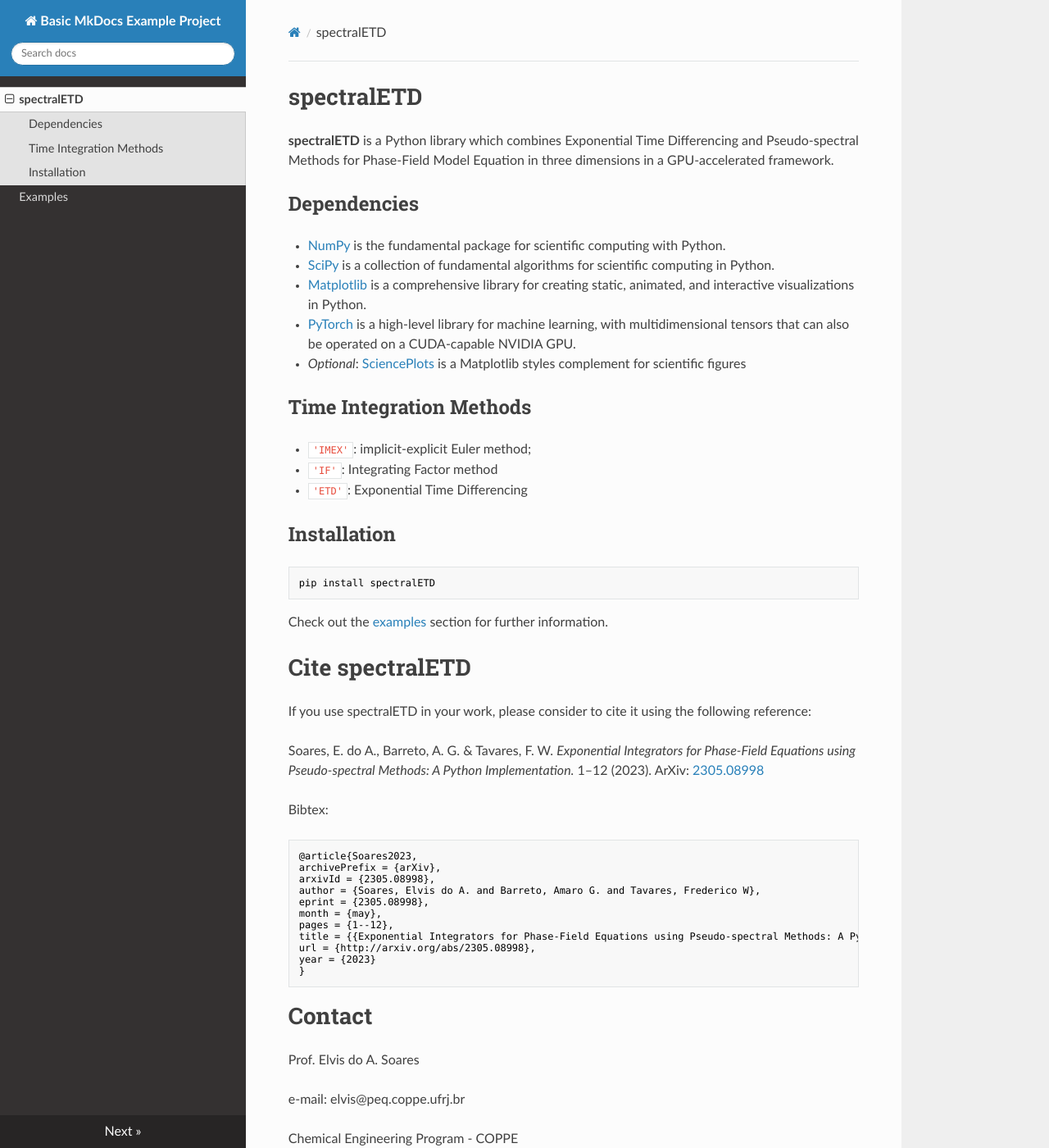
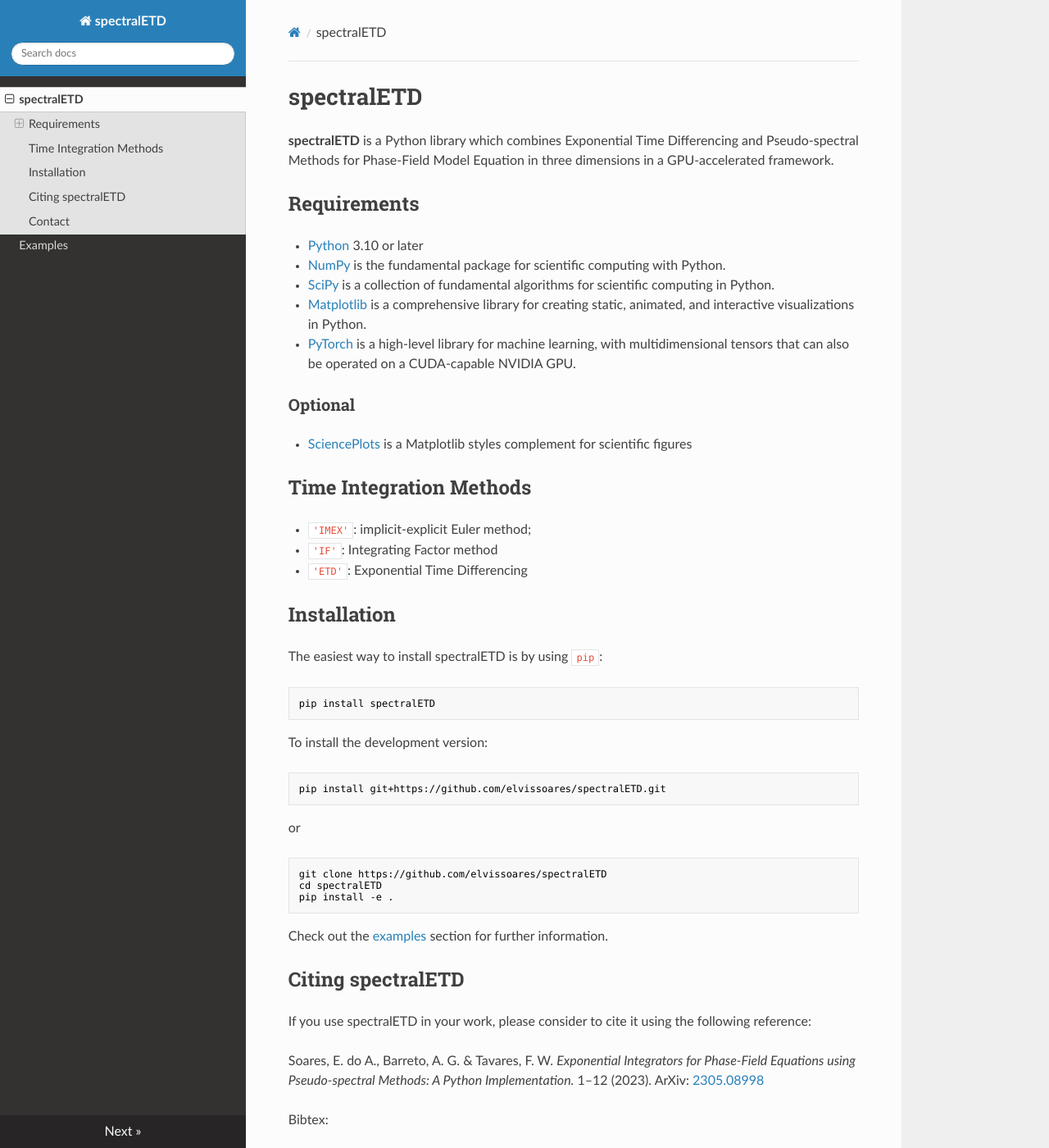
Before and after one commit to elvissoares/spectralETD, an MkDocs documentation site: the page built from docs/index.md, in a window 1280 px wide and 1400 px high. Shown: the whole window at 82% size. Built offline with MkDocs 1.6.1, drawn with Linux system fonts in a browser that asks for light colours; nearby versions of some CDN libraries.

Commit message:
Updating README

````diff
--- a/README.md
+++ b/README.md
@@ -2,13 +2,16 @@
 
 **spectralETD** is a Python library which combines Exponential Time Differencing and Pseudo-spectral Methods for Phase-Field Model Equation in three dimensions in a GPU-accelerated framework.
 
-## Dependencies
+## Requirements
 
+* [Python](https://www.python.org/) 3.10 or later
 * [NumPy](https://numpy.org) is the fundamental package for scientific computing with Python.
 * [SciPy](https://scipy.org/) is a collection of fundamental algorithms for scientific computing in Python.
 * [Matplotlib](https://matplotlib.org/stable/index.html) is a comprehensive library for creating static, animated, and interactive visualizations in Python.
 * [PyTorch](https://pytorch.org/) is a high-level library for machine learning, with multidimensional tensors that can also be operated on a CUDA-capable NVIDIA GPU.
-* *Optional*: [SciencePlots](https://github.com/garrettj403/SciencePlots) is a Matplotlib styles complement for scientific figures
+
+### Optional
+* [SciencePlots](https://github.com/garrettj403/SciencePlots) is a Matplotlib styles complement for scientific figures
 
 ## Time Integration Methods
 
@@ -18,13 +21,28 @@
 
 ## Installation
 
+The easiest way to install spectralETD is by using `pip`:
+
 ```Shell
 pip install spectralETD
 ```
 
+To install the development version:
+```Shell
+pip install git+https://github.com/elvissoares/spectralETD.git
+```
+
+or
+
+```Shell
+git clone https://github.com/elvissoares/spectralETD
+cd spectralETD
+pip install -e .
+```
+
 Check out the [examples](examples) section for further information.
 
-# Cite spectralETD
+## Citing spectralETD
 
 If you use spectralETD in your work, please consider to cite it using the following reference:
 
@@ -45,7 +63,7 @@ Bibtex:
     }
 
 
-# Contact
+## Contact
 Prof. Elvis do A. Soares
 
 e-mail: elvis@peq.coppe.ufrj.br
--- a/mkdocs.yml
+++ b/mkdocs.yml
@@ -1,4 +1,4 @@
-site_name: Basic MkDocs Example Project
+site_name: spectralETD
 theme:
   name: readthedocs
   highlightjs: true
````
